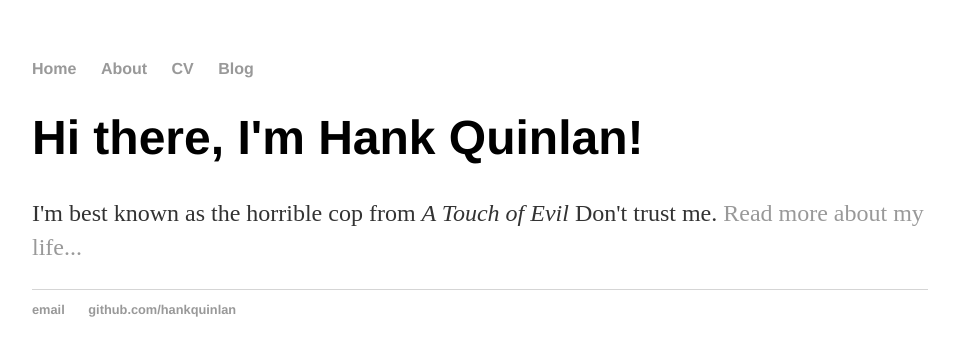
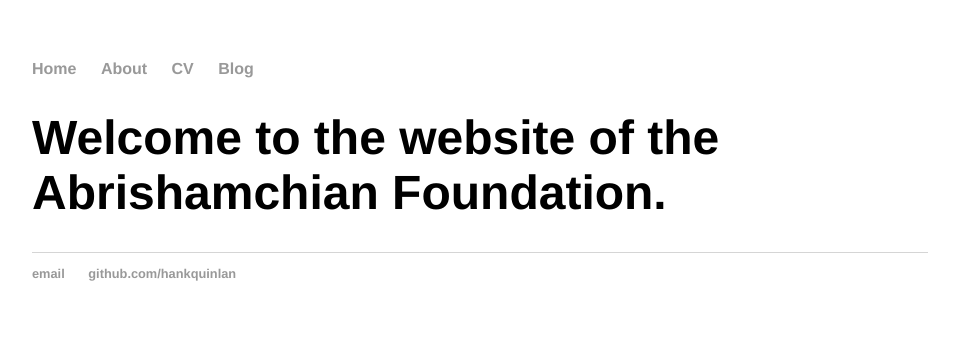
Before and after one commit to oabri/oabri.github.io, a Jekyll site: the page built from index.html, in a window 1280 px wide. Shown: the top 356 px of the page, without its empty margins (160-1119 px from the left). Built offline with Jekyll 4.4.1, drawn with Linux system fonts in a browser that asks for light colours.

Commit message:
update website

```diff
--- a/index.html
+++ b/index.html
@@ -1,8 +1,7 @@
 ---
 layout: default
-title: Omid
+title: Abrishamchian Foundation
 ---
 <div class="blurb">
-	<h1>Hi there, I'm Hank Quinlan!</h1>
-	<p>I'm best known as the horrible cop from <em>A Touch of Evil</em> Don't trust me. <a href="/about">Read more about my life...</a></p>
+	<h1>Welcome to the website of the Abrishamchian Foundation.</h1>
 </div><!-- /.blurb -->
```
